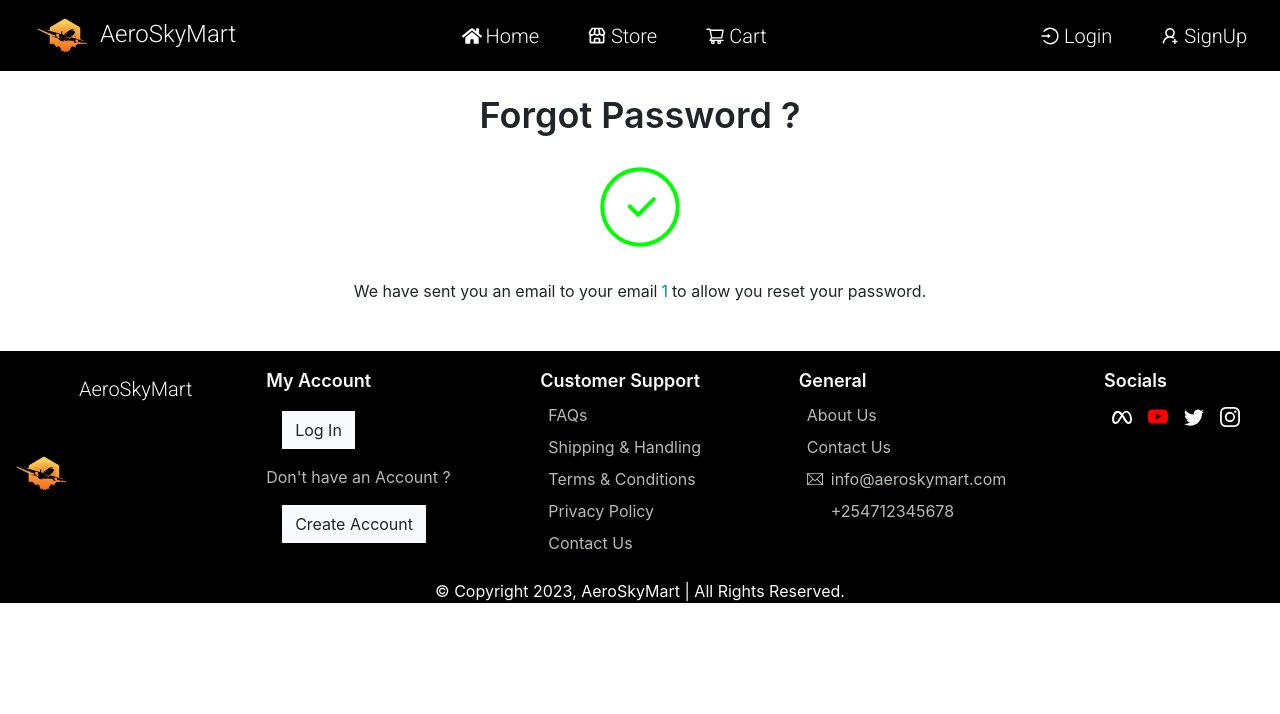
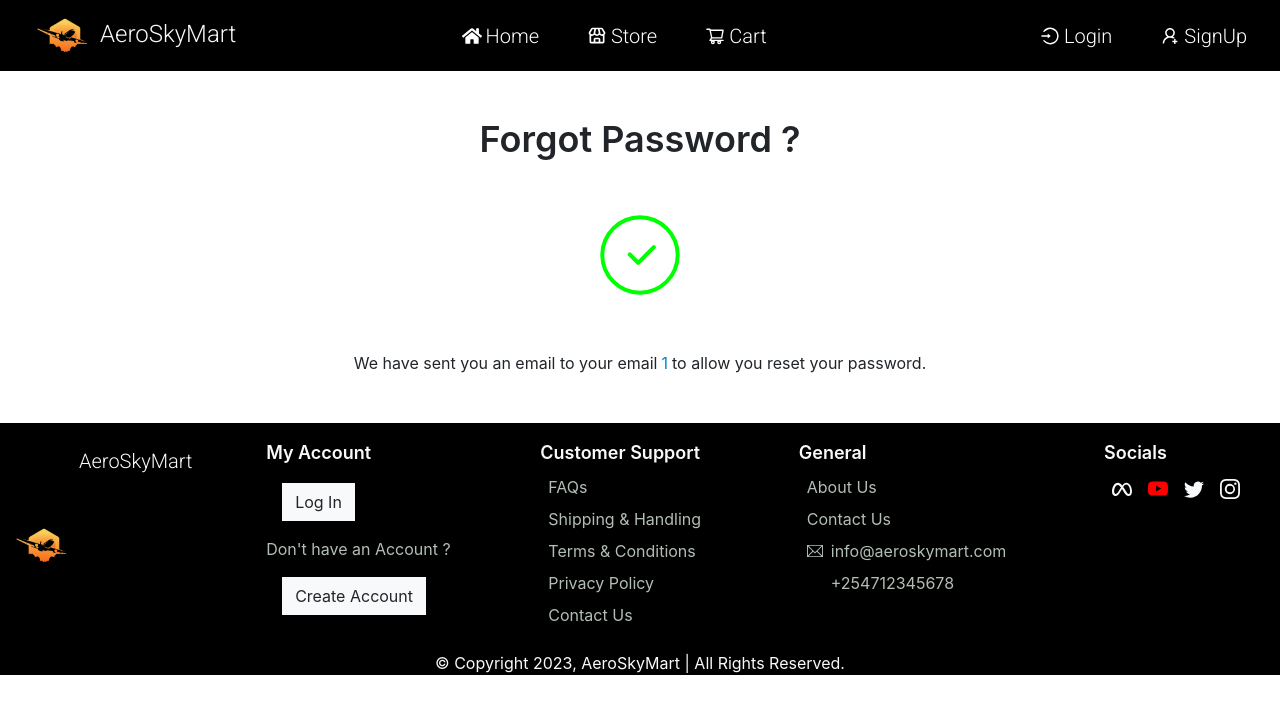
Before and after one commit to Osorabrian/AeroSkyMart, a React (Create React App) app: page /login/1/forgot_password/1 in a window 1280 px wide. Shown: the top 714 px of the page. Built offline with nearby package versions, Linux system fonts and the light colour scheme; some icons are missing.

Commit message:
format forgot password page

```diff
--- a/src/Components/Login/Forgot Password.js
+++ b/src/Components/Login/Forgot Password.js
@@ -10,13 +10,14 @@ export default function ForgotPassword(){
     return(
         <div className="mb-5">
 
-            <h1 className="justify-center flex flex-wrap text-4xl font-semibold mt-4">Forgot Password ?</h1>
+            <h1 className="justify-center flex flex-wrap text-4xl font-semibold mt-5">Forgot Password ?</h1>
 
-            <CiCircleCheck className='mx-auto my-4 text-8xl fill-[rgb(0,255,0)]'/>
+            <CiCircleCheck className='mx-auto my-5 text-8xl fill-[rgb(0,255,0)]'/>
 
-            <p className="justify-center flex flex-wrap">We have sent you an email to your email
-             <p className="text-[#0284c7] ms-1 me-1">{email}</p>
-             to allow you reset your password.
+            <p className="justify-center flex flex-wrap px-2">
+                We have sent you an email to your email
+                <span className="text-[#0284c7] ms-1 me-1">{email}</span>
+                to allow you reset your password.
             </p>
 
         </div>
```
